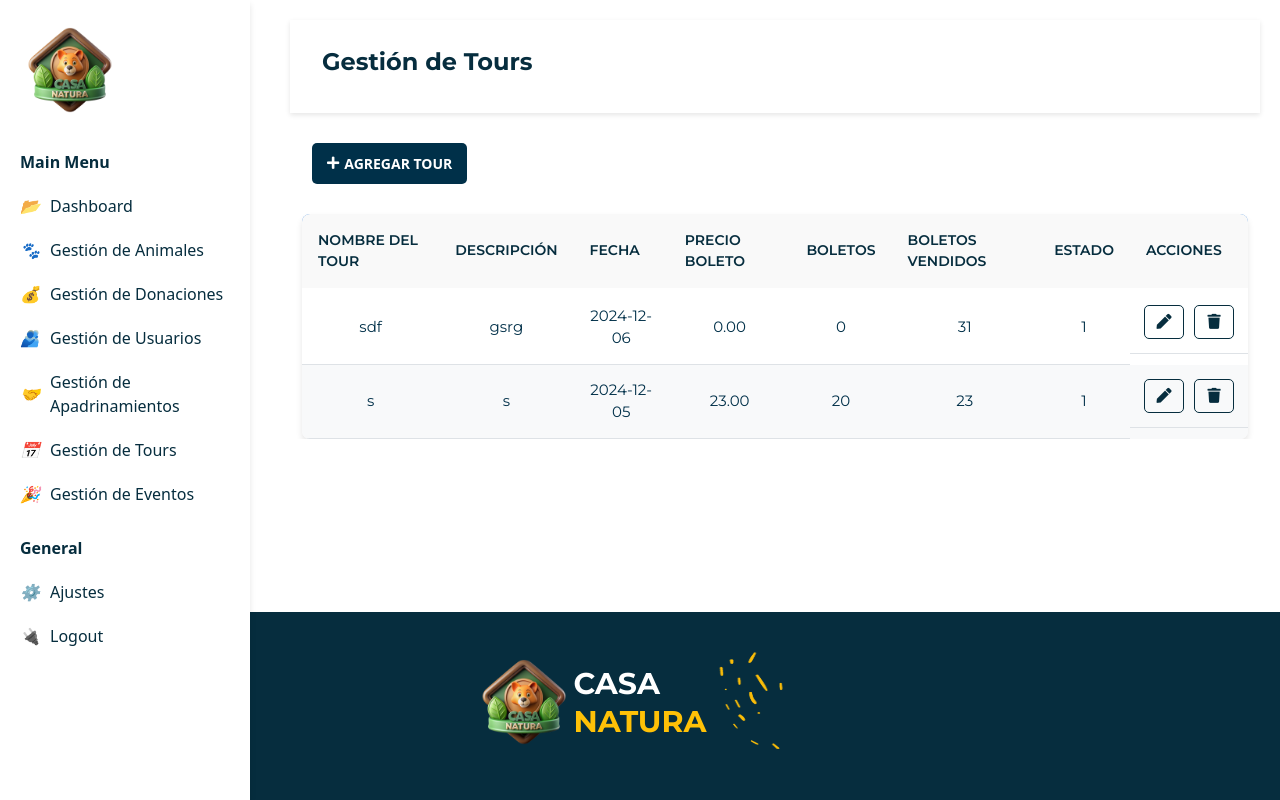
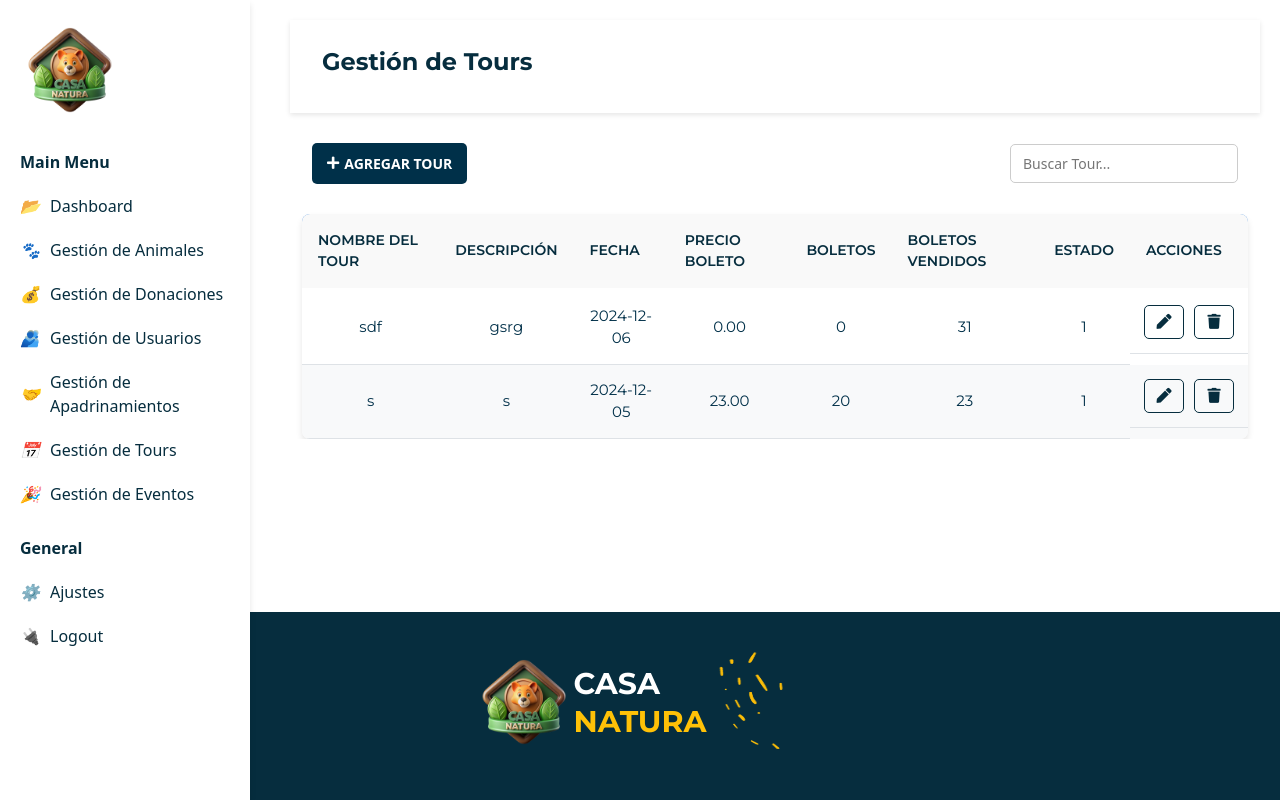
Before and after one commit to karolyn1/Proyecto-Web-ClienteServidor, a PHP site: page /Proyecto-Web-ClienteServidor/gestionTours.php in a window 1280 px wide. Run offline with PHP 8.4, Linux system fonts and the light colour scheme; data comes from the database, SQL or seed files in the repository; data that the repository does not hold is empty.

Commit message:
Update gestionTours.php

```diff
--- a/gestionTours.php
+++ b/gestionTours.php
@@ -28,6 +28,9 @@
         $sql = "SELECT * FROM tours ORDER BY Estado";
         $resultado = $conn->query($sql);  // Usar query() si es una consulta simple, no requiere preparación
 
+
+
+
     ?>
     <main>
     <div class="viewport">
@@ -46,7 +49,11 @@
         <i class="fas fa-plus icono-agregar"></i> AGREGAR TOUR
     </a>
 </div>
-
+<div class="buscador">
+    <div class="input-grupo">
+        <input type="text" class="campo-buscar" placeholder="Buscar Tour...">
+    </div>
+</div>
 </div>
                     <table class="tabla">
                         <thead>
```
